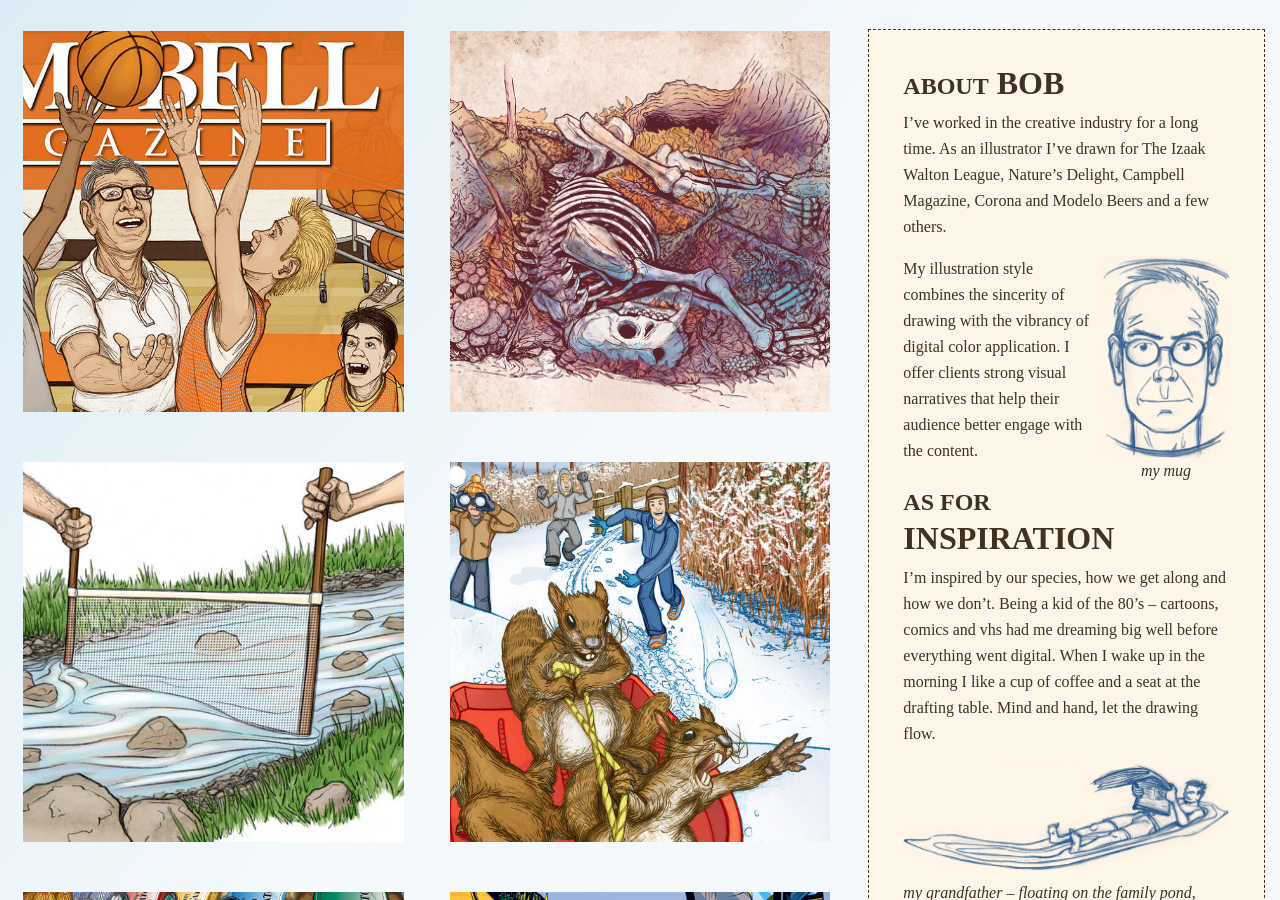
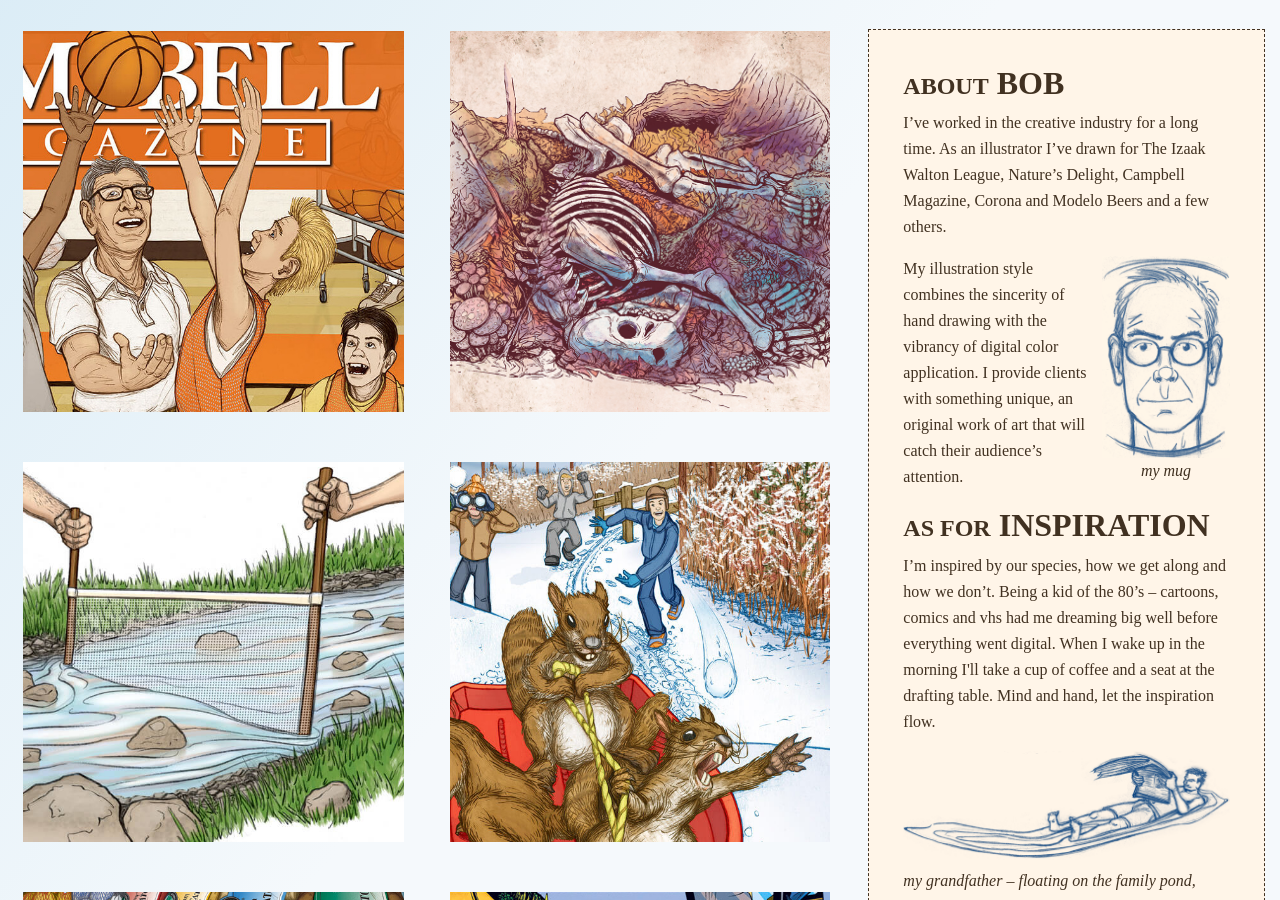
Before and after one commit to bobdry/illus, a Jekyll site: the page built from index.md, in a window 1280 px wide and 900 px high, scrolled down 274 px. Built offline with Jekyll 4.4.1, drawn with Linux system fonts in a browser that asks for light colours; some web fonts are replaced.

Commit message:
update to bais info

```diff
--- a/_includes/basic_info.html
+++ b/_includes/basic_info.html
@@ -1,8 +1,8 @@
 <div class="basic-info">
 <h2><span>ABOUT</span> BOB</h2>
 <p>I&rsquo;ve worked in the creative industry for a long time. As an illustrator I&rsquo;ve drawn for The Izaak Walton League, Nature&rsquo;s Delight, Campbell Magazine, Corona and Modelo Beers and a few others.</p> <div class="mug float-right text-center ml-2"><img src="{{ "images/my_mug_one.png" | prepend: site.baseurl }}" class="mug"/><br><em>my mug</em></div>
-<p>My illustration style combines the sincerity of drawing with the vibrancy of digital color application. I offer clients strong visual narratives that help their audience better engage with the content.</p>
+<p>My illustration style combines the sincerity of hand drawing with the vibrancy of digital color application. I provide clients with something unique, an original work of art that will catch their audience&rsquo;s attention.</p>
 <h2><span>AS FOR</span> INSPIRATION</h2>
-<p>I&rsquo;m inspired by our species, how we get along and how we don&rsquo;t. Being a kid of the 80&rsquo;s &ndash; cartoons, comics and vhs had me dreaming big well before everything went digital. When I wake up in the morning I like a cup of coffee and a seat at the drafting table. Mind and hand, let the drawing flow.
+<p>I&rsquo;m inspired by our species, how we get along and how we don&rsquo;t. Being a kid of the 80&rsquo;s &ndash; cartoons, comics and vhs had me dreaming big well before everything went digital. When I wake up in the morning I'll take a cup of coffee and a seat at the drafting table. Mind and hand, let the inspiration flow.
 <div class="about_image"><img src="{{ "images/cloniger.png" | prepend: site.baseurl }}" class="cloniger img-fluid"/><em>my grandfather &ndash; floating on the family pond, reading his paper</em></div></p>
 </div>
```
